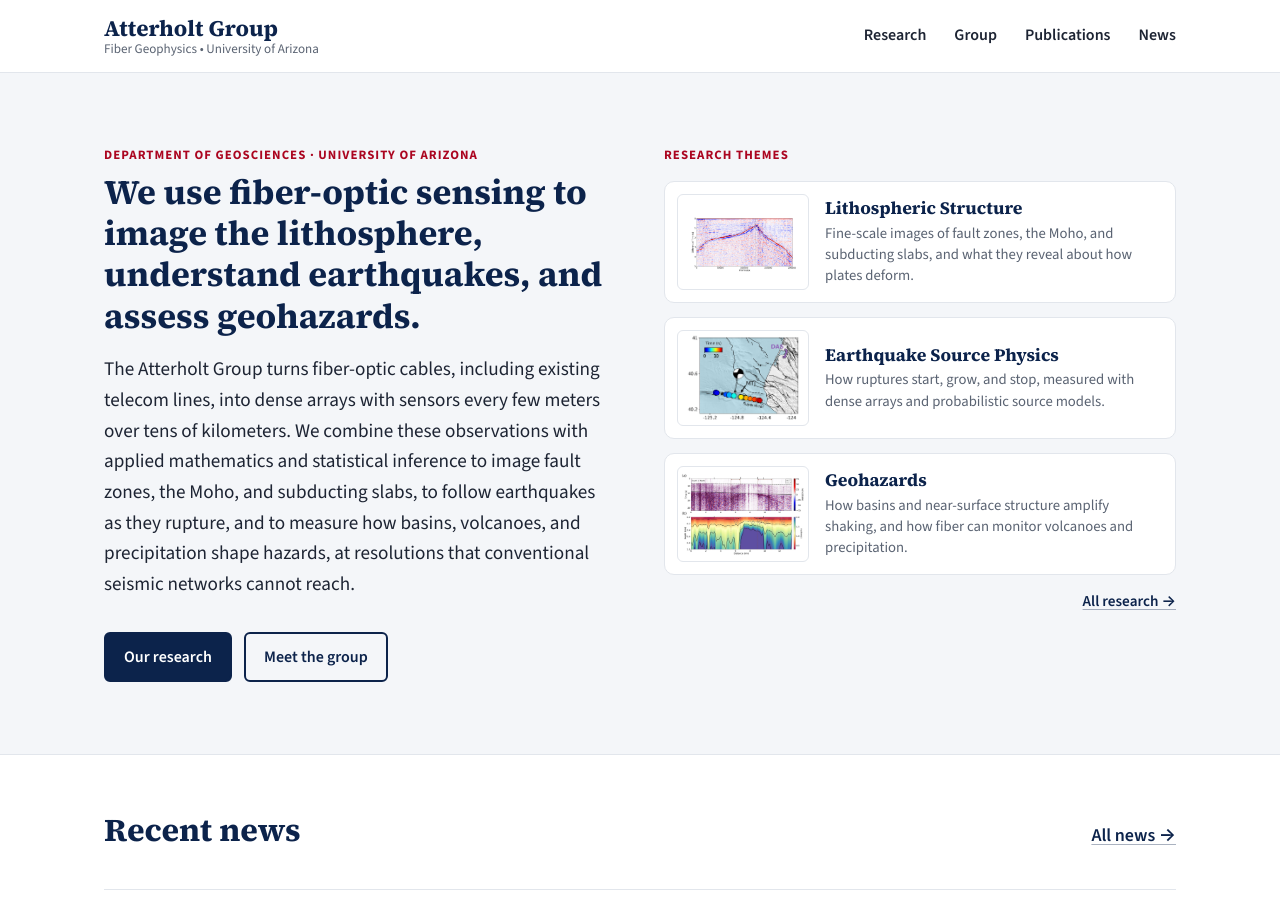
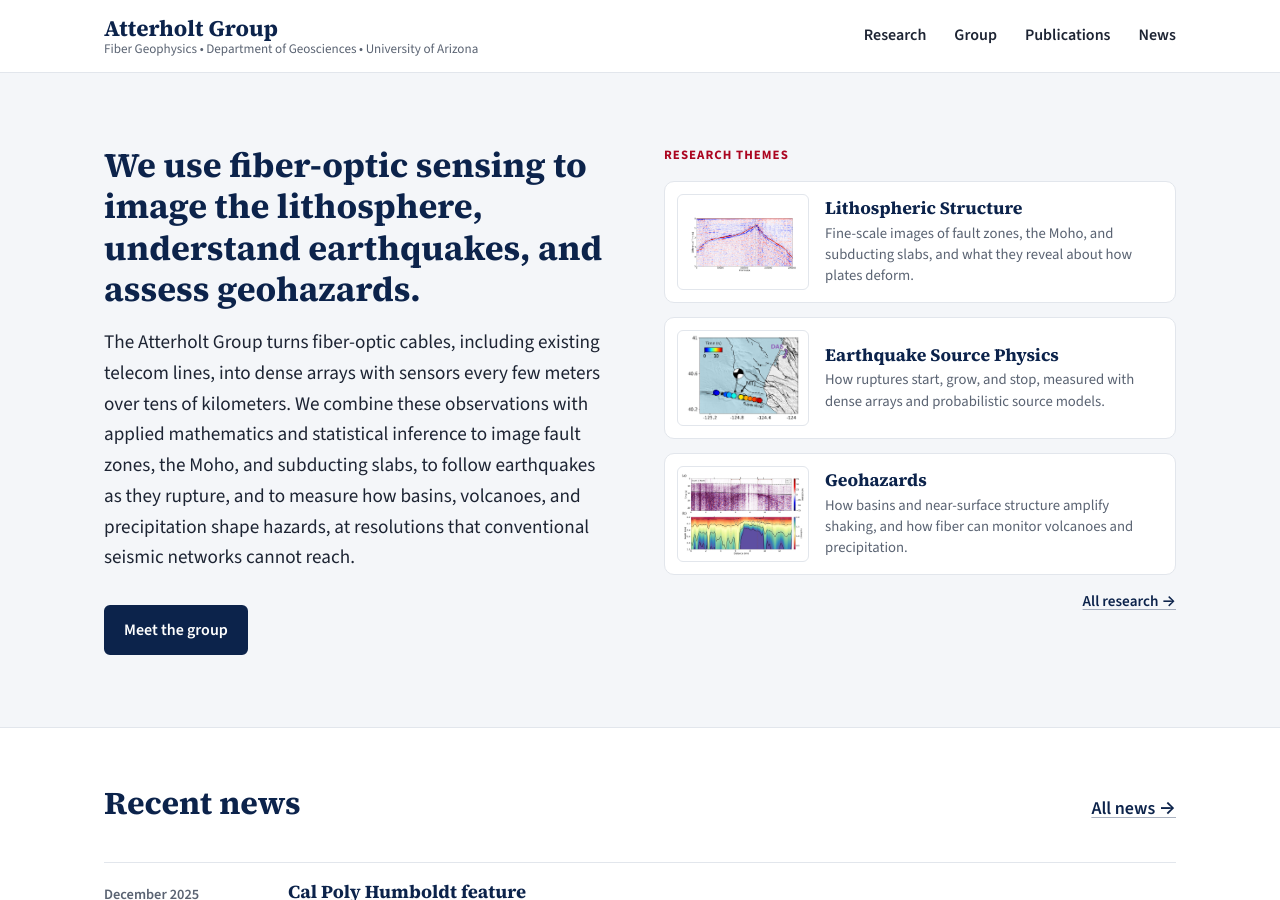
Before and after one commit to atterholt/atterholt.github.io, a Jekyll site: the page built from index.html, in a window 1280 px wide and 900 px high. Built offline with Jekyll 4.4.1, drawn with Linux system fonts in a browser that asks for light colours.

Commit message:
Move department into the header subtitle; single Meet the group button
Co-Authored-By: Claude Opus 5.5 <noreply@anthropic.com>
Claude-Session: https://claude.ai/code/session_01KCPxryDmiUe5yxEw3DA242

```diff
--- a/_layouts/default.html
+++ b/_layouts/default.html
@@ -15,7 +15,7 @@
       <div class="container header-inner">
         <a class="brand" href="{{ '/' | relative_url }}">
           <span class="brand-name">{{ site.group.name }}</span>
-          <span class="brand-sub">{{ site.group.tagline }} &bull; {{ site.group.university }}</span>
+          <span class="brand-sub">{{ site.group.tagline }} &bull; {{ site.group.department }} &bull; {{ site.group.university }}</span>
         </a>
         <input type="checkbox" id="nav-toggle" class="nav-toggle" aria-label="Toggle navigation">
         <label for="nav-toggle" class="nav-toggle-label" aria-hidden="true"><span></span></label>
--- a/index.html
+++ b/index.html
@@ -6,7 +6,6 @@ title: Home
 <section class="hero">
   <div class="container hero-grid">
     <div class="hero-text">
-    <p class="eyebrow">{{ site.group.department }} &middot; {{ site.group.university }}</p>
     <h1>We use fiber-optic sensing to image the lithosphere, understand earthquakes, and assess geohazards.</h1>
     <p class="lead">
       The {{ site.group.name }} turns fiber-optic cables, including existing telecom lines, into
@@ -17,8 +16,7 @@ title: Home
       networks cannot reach.
     </p>
     <div class="actions">
-      <a class="button primary" href="{{ '/research.html' | relative_url }}">Our research</a>
-      <a class="button secondary" href="{{ '/group.html' | relative_url }}">Meet the group</a>
+      <a class="button primary" href="{{ '/group.html' | relative_url }}">Meet the group</a>
     </div>
     </div>
     <aside class="hero-themes" aria-label="Research themes">
```
